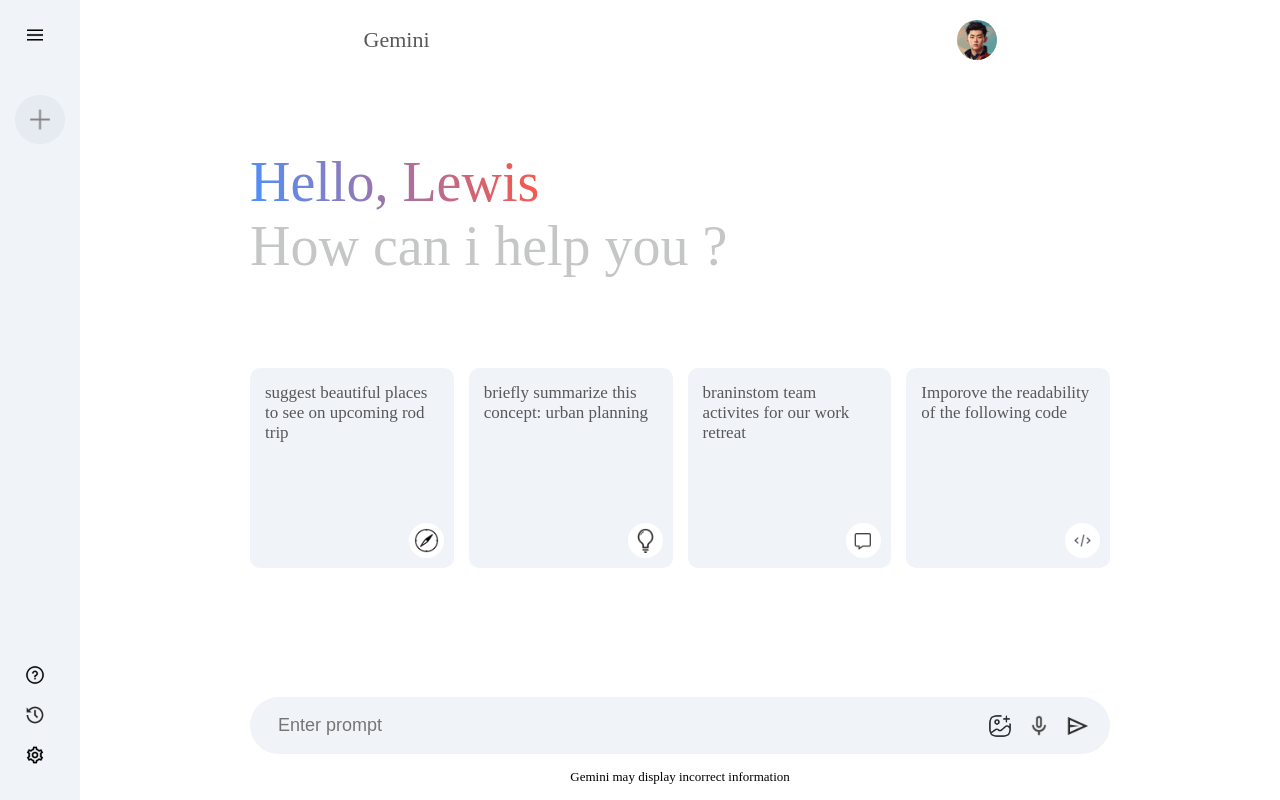
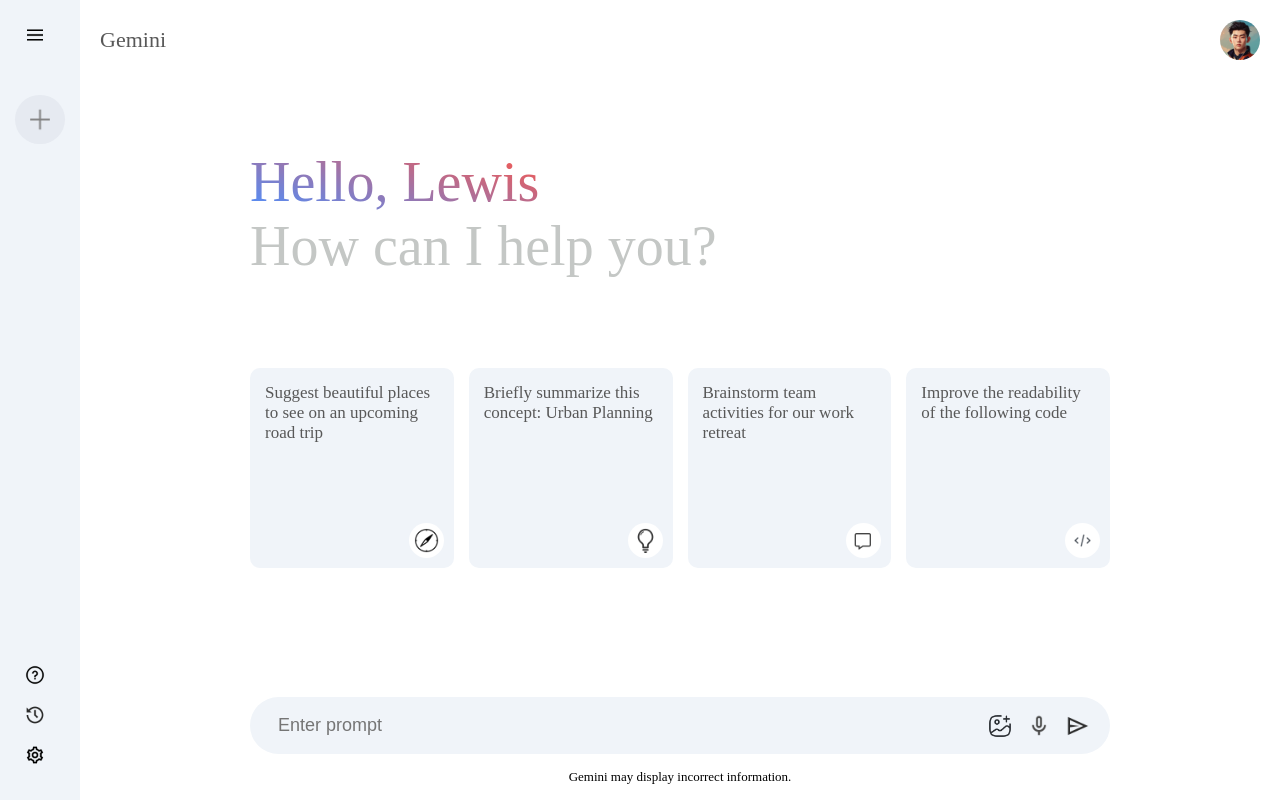
Before and after one commit to yobi254/rag-project, a React (Vite) app: page / in a window 1280 px wide. Built offline with nearby package versions, Linux system fonts and the light colour scheme.

Commit message:
first deploybale model

```diff
--- /dev/null
+++ b/src/components/Loader/Loader.css
@@ -0,0 +1,20 @@
+.loader {
+  display: flex;
+  justify-content: center;
+  align-items: center;
+  margin-top: 10px;
+}
+
+.dot-flashing {
+  width: 10px;
+  height: 10px;
+  border-radius: 50%;
+  background-color: #4b90ff;
+  animation: dot-flashing 1.2s infinite linear;
+}
+
+@keyframes dot-flashing {
+  0% { opacity: 1; }
+  50% { opacity: 0.3; }
+  100% { opacity: 1; }
+}
--- /dev/null
+++ b/src/components/Loader/Loader.jsx
@@ -0,0 +1,12 @@
+import React from 'react';
+import './Loader.css';
+
+const Loader = () => {
+  return (
+    <div className="loader">
+      <div className="dot-flashing"></div>
+    </div>
+  );
+};
+
+export default Loader;
--- a/src/components/Sidebar/Sidebar.css
+++ b/src/components/Sidebar/Sidebar.css
@@ -62,3 +62,128 @@
   cursor: pointer;
 
 }
+
+.main {
+  flex: 1;
+  min-height: 100vh;
+  padding-bottom: 15vh;
+  position: relative;
+}
+
+.main .nav {
+  display: flex;
+  align-items: center;
+  justify-content: space-between;
+  font-size: 22px;
+  padding: 20px;
+  color: #585858;
+}
+
+.main .nav img {
+  width: 40px;
+  border-radius: 50%;
+}
+
+.main-container {
+  max-width: 900px;
+  margin: auto;
+}
+
+.main .greet {
+  margin: 50px 0;
+  font-size: 56px;
+  color: #c4c7c5;
+  font-weight: 500;
+  padding: 20px;
+}
+
+.main .greet span {
+  background-image: linear-gradient(16deg, #4b90ff, #ff5546);
+  -webkit-background-clip: text;
+  -webkit-text-fill-color: transparent;
+}
+
+.main .cards {
+  display: grid;
+  grid-template-columns: repeat(auto-fill, minmax(180px, 1fr));
+  gap: 15px;
+  padding: 20px;
+}
+
+.main .card {
+  height: 200px;
+  padding: 15px;
+  background-color: #f0f4f9;
+  border-radius: 10px;
+  cursor: pointer;
+  transition: background 0.3s ease-in-out;
+}
+
+.main .card:hover {
+  background-color: #dfe4ea;
+}
+
+.main .card img {
+  width: 35px;
+  position: absolute;
+  bottom: 10px;
+  right: 10px;
+  background-color: white;
+  border-radius: 50%;
+  padding: 5px;
+}
+
+.main-bottom {
+  position: absolute;
+  bottom: 0;
+  width: 100%;
+  max-width: 900px;
+  padding: 0 20px;
+  margin: auto;
+}
+
+.search-box {
+  display: flex;
+  align-items: center;
+  justify-content: space-between;
+  gap: 20px;
+  background-color: #f0f4f9;
+  padding: 10px 20px;
+  border-radius: 50px;
+}
+
+.search-box input {
+  flex: 1;
+  background: transparent;
+  border: none;
+  outline: none;
+  padding: 8px;
+  font-size: 18px;
+}
+
+.search-box div {
+  display: flex;
+  align-items: center;
+  gap: 15px;
+}
+
+.search-box img {
+  width: 24px;
+  cursor: pointer;
+}
+
+.response-box {
+  background-color: #f9f9f9;
+  padding: 15px;
+  border-radius: 10px;
+  margin-top: 10px;
+  color: #333;
+  font-size: 16px;
+}
+
+.bottom-info {
+  font-size: 13px;
+  margin: 15px auto;
+  text-align: center;
+  font-weight: 300;
+}
--- a/src/components/main/Main.css
+++ b/src/components/main/Main.css
@@ -119,3 +119,129 @@
   text-align: center;
   font-weight: 300;
 }
+
+
+.main {
+  flex: 1;
+  min-height: 100vh;
+  padding-bottom: 15vh;
+  position: relative;
+}
+
+.main .nav {
+  display: flex;
+  align-items: center;
+  justify-content: space-between;
+  font-size: 22px;
+  padding: 20px;
+  color: #585858;
+}
+
+.main .nav img {
+  width: 40px;
+  border-radius: 50%;
+}
+
+.main-container {
+  max-width: 900px;
+  margin: auto;
+}
+
+.main .greet {
+  margin: 50px 0;
+  font-size: 56px;
+  color: #c4c7c5;
+  font-weight: 500;
+  padding: 20px;
+}
+
+.main .greet span {
+  background-image: linear-gradient(16deg, #4b90ff, #ff5546);
+  -webkit-background-clip: text;
+  -webkit-text-fill-color: transparent;
+}
+
+.main .cards {
+  display: grid;
+  grid-template-columns: repeat(auto-fill, minmax(180px, 1fr));
+  gap: 15px;
+  padding: 20px;
+}
+
+.main .card {
+  height: 200px;
+  padding: 15px;
+  background-color: #f0f4f9;
+  border-radius: 10px;
+  cursor: pointer;
+  transition: background 0.3s ease-in-out;
+}
+
+.main .card:hover {
+  background-color: #dfe4ea;
+}
+
+.main .card img {
+  width: 35px;
+  position: absolute;
+  bottom: 10px;
+  right: 10px;
+  background-color: white;
+  border-radius: 50%;
+  padding: 5px;
+}
+
+.main-bottom {
+  position: absolute;
+  bottom: 0;
+  width: 100%;
+  max-width: 900px;
+  padding: 0 20px;
+  margin: auto;
+}
+
+.search-box {
+  display: flex;
+  align-items: center;
+  justify-content: space-between;
+  gap: 20px;
+  background-color: #f0f4f9;
+  padding: 10px 20px;
+  border-radius: 50px;
+}
+
+.search-box input {
+  flex: 1;
+  background: transparent;
+  border: none;
+  outline: none;
+  padding: 8px;
+  font-size: 18px;
+}
+
+.search-box div {
+  display: flex;
+  align-items: center;
+  gap: 15px;
+}
+
+.search-box img {
+  width: 24px;
+  cursor: pointer;
+}
+
+.response-box {
+  background-color: #f9f9f9;
+  padding: 15px;
+  border-radius: 10px;
+  margin-top: 10px;
+  color: #333;
+  font-size: 16px;
+}
+
+.bottom-info {
+  font-size: 13px;
+  margin: 15px auto;
+  text-align: center;
+  font-weight: 300;
+}
--- a/src/components/main/Main.jsx
+++ b/src/components/main/Main.jsx
@@ -1,50 +1,79 @@
-import React from 'react'
-import './Main.css'
-import { assets } from '../../assets/assets'
+import React, { useState } from 'react';
+import './Main.css';
+import { assets } from '../../assets/assets';
+import Loader from '../Loader/Loader';
+
 export const Main = () => {
+  const [prompt, setPrompt] = useState('');
+  const [response, setResponse] = useState('');
+  const [loading, setLoading] = useState(false);
+
+  const handleSend = async () => {
+    if (!prompt.trim()) return;
+    setLoading(true);
+    setResponse('');
+
+    try {
+      const res = await fetch('http://localhost:8000/ask', {
+        method: 'POST',
+        headers: { 'Content-Type': 'application/json' },
+        body: JSON.stringify({ question: prompt }),
+      });
+
+      const data = await res.json();
+      setResponse(data.answer || 'No response received.');
+    } catch (error) {
+      setResponse('Error fetching response.');
+    } finally {
+      setLoading(false);
+    }
+  };
+
   return (
-    <div className='main'>
+    <div className="main">
       <div className="nav">
         <p>Gemini</p>
-            <img src={assets.user_icon} alt="" />
+        <img src={assets.user_icon} alt="User Icon" />
       </div>
       <div className="main-container">
         <div className="greet">
           <p><span>Hello, Lewis</span></p>
-                <p>How can i help you ? </p>
+          <p>How can I help you?</p>
         </div>
         <div className="cards">
-                <div className="card">
-                    <p>suggest beautiful places to see on upcoming rod trip</p>
-                    <img src={assets.compass_icon} alt="" />
+          {[
+            { text: 'Suggest beautiful places to see on an upcoming road trip', icon: assets.compass_icon },
+            { text: 'Briefly summarize this concept: Urban Planning', icon: assets.bulb_icon },
+            { text: 'Brainstorm team activities for our work retreat', icon: assets.message_icon },
+            { text: 'Improve the readability of the following code', icon: assets.code_icon },
+          ].map((item, index) => (
+            <div key={index} className="card" onClick={() => setPrompt(item.text)}>
+              <p>{item.text}</p>
+              <img src={item.icon} alt="Card Icon" />
             </div>
-                <div className="card">
-                    <p>briefly summarize this concept: urban planning</p>
-                    <img src={assets.bulb_icon} alt="" />
-                </div>
-                <div className="card">
-                    <p> braninstom team activites for our work retreat</p>
-                    <img src={assets.message_icon} alt="" />
-                </div>
-                <div className="card">
-                    <p>Imporove the readability of the following code</p>
-                    <img src={assets.code_icon} alt="" />
-                </div>
+          ))}
         </div>
         <div className="main-bottom">
           <div className="search-box">
-                    <input type="text" placeholder='Enter prompt ' />
+            <input
+              type="text"
+              placeholder="Enter prompt"
+              value={prompt}
+              onChange={(e) => setPrompt(e.target.value)}
+            />
             <div>
-                        <img src={assets.gallery_icon} alt="" />
-                        <img src={assets.mic_icon} alt="" />
-                        <img src={assets.send_icon} alt="" />
+              <img src={assets.gallery_icon} alt="Gallery" />
+              <img src={assets.mic_icon} alt="Mic" />
+              <img src={assets.send_icon} alt="Send" onClick={handleSend} />
             </div>
           </div>
-                <p className='bottom-info'>
-                    Gemini may display incorrect information
-                </p>
+          {loading && <Loader />}
+          {response && <p className="response-box">{response}</p>}
+          <p className="bottom-info">Gemini may display incorrect information.</p>
         </div>
       </div>
     </div>
-  )
-}
+  );
+};
+
+export default Main;
--- a/src/index.css
+++ b/src/index.css
@@ -9,3 +9,127 @@
   min-height: 100vh;
   display: flex;
 }
+.main {
+  flex: 1;
+  min-height: 100vh;
+  padding-bottom: 15vh;
+  position: relative;
+}
+
+.main .nav {
+  display: flex;
+  align-items: center;
+  justify-content: space-between;
+  font-size: 22px;
+  padding: 20px;
+  color: #585858;
+}
+
+.main .nav img {
+  width: 40px;
+  border-radius: 50%;
+}
+
+.main-container {
+  max-width: 900px;
+  margin: auto;
+}
+
+.main .greet {
+  margin: 50px 0;
+  font-size: 56px;
+  color: #c4c7c5;
+  font-weight: 500;
+  padding: 20px;
+}
+
+.main .greet span {
+  background-image: linear-gradient(16deg, #4b90ff, #ff5546);
+  -webkit-background-clip: text;
+  -webkit-text-fill-color: transparent;
+}
+
+.main .cards {
+  display: grid;
+  grid-template-columns: repeat(auto-fill, minmax(180px, 1fr));
+  gap: 15px;
+  padding: 20px;
+}
+
+.main .card {
+  height: 200px;
+  padding: 15px;
+  background-color: #f0f4f9;
+  border-radius: 10px;
+  cursor: pointer;
+  transition: background 0.3s ease-in-out;
+}
+
+.main .card:hover {
+  background-color: #dfe4ea;
+}
+
+.main .card img {
+  width: 35px;
+  position: absolute;
+  bottom: 10px;
+  right: 10px;
+  background-color: white;
+  border-radius: 50%;
+  padding: 5px;
+}
+
+.main-bottom {
+  position: absolute;
+  bottom: 0;
+  width: 100%;
+  max-width: 900px;
+  padding: 0 20px;
+  margin: auto;
+}
+
+.search-box {
+  display: flex;
+  align-items: center;
+  justify-content: space-between;
+  gap: 20px;
+  background-color: #f0f4f9;
+  padding: 10px 20px;
+  border-radius: 50px;
+}
+
+.search-box input {
+  flex: 1;
+  background: transparent;
+  border: none;
+  outline: none;
+  padding: 8px;
+  font-size: 18px;
+}
+
+.search-box div {
+  display: flex;
+  align-items: center;
+  gap: 15px;
+}
+
+.search-box img {
+  width: 24px;
+  cursor: pointer;
+}
+
+.response-box {
+  background-color: #f9f9f9;
+  padding: 15px;
+  border-radius: 10px;
+  margin-top: 10px;
+  color: #333;
+  font-size: 16px;
+}
+
+.bottom-info {
+  font-size: 13px;
+  margin: 15px auto;
+  text-align: center;
+  font-weight: 300;
+}
```
Also changed, not shown: src/components/Sidebar/Sidebar.jsx (line endings or trailing spaces). Lines whose indentation alone changed are shown as unchanged.
